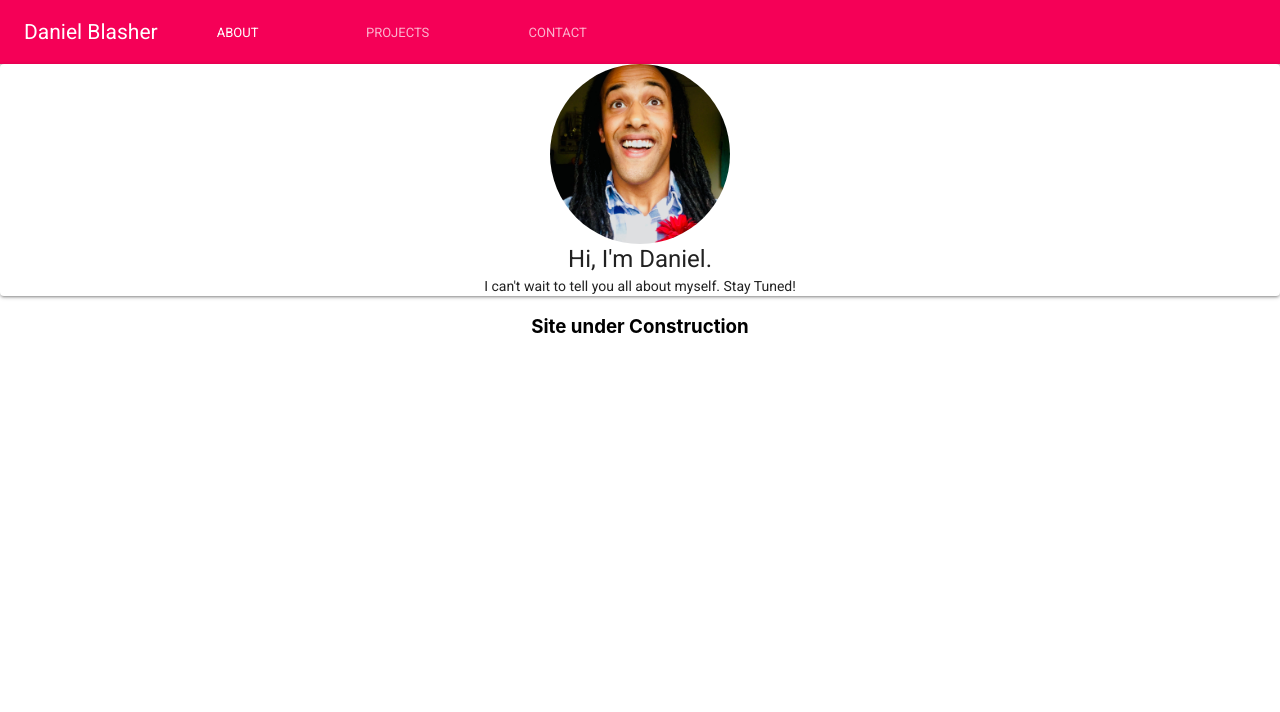
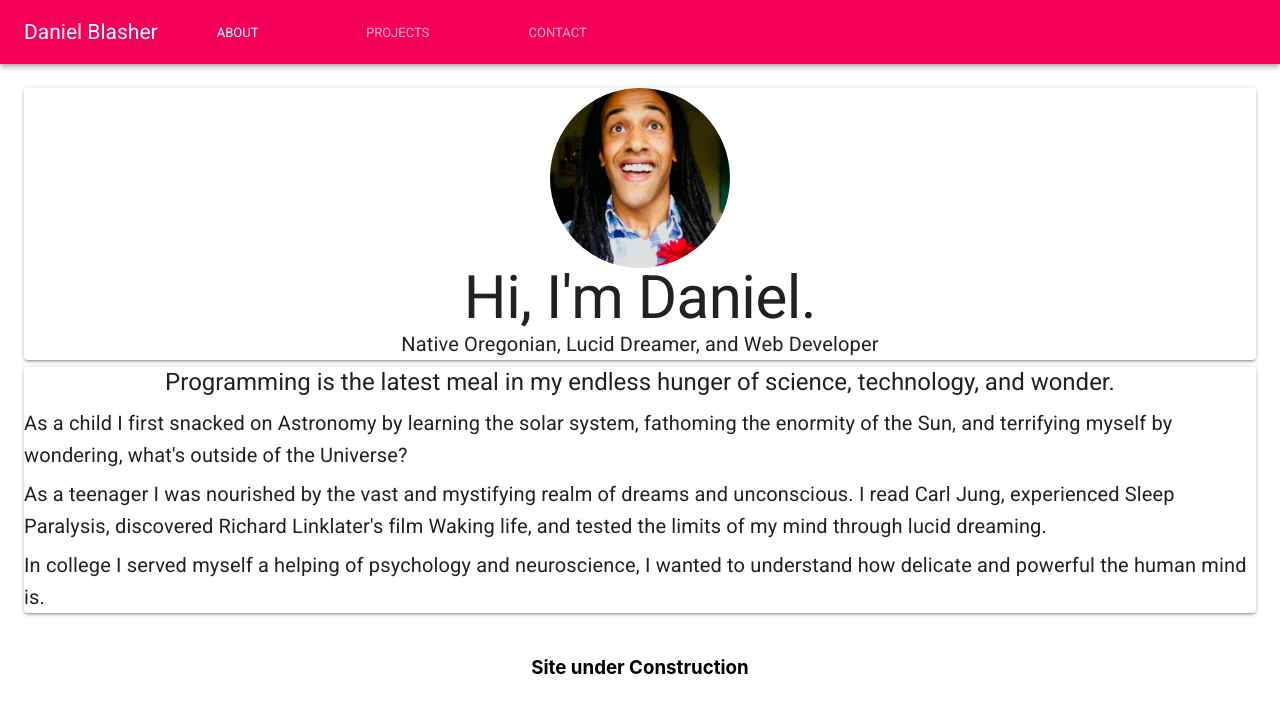
Before and after one commit to dblasher/Portfolio, a React (Create React App) app: page / in a window 1280 px wide. Shown: the top 712 px of the page. Built offline with nearby package versions, Linux system fonts and the light colour scheme.

Commit message:
getting some About content up

```diff
--- a/src/layouts/About.js
+++ b/src/layouts/About.js
@@ -1,18 +1,24 @@
 import React, { Component } from 'react'
-import { Paper, Avatar, Typography } from '@material-ui/core';
-import Daniel from './Daniel.jpg';
+import { Paper, Typography } from '@material-ui/core';
 
 class About extends Component {
     render() {
         return (
             <Paper>
-                <Avatar src = {Daniel} style={{ width: 180, height: 180, margin: "auto", justifyContent:"center"}}/>
-                <Typography variant="h5" component="h3">
-                    Hi, I'm Daniel.
+                <Typography variant="h5" gutterBottom>
+                    Programming is the latest meal in my endless hunger of science, technology, and wonder.
                 </Typography>
-                <Typography component="p">
-          I can't wait to tell you all about myself. Stay Tuned!
-        </Typography>
+                <Typography variant="h6" align = "left" gutterBottom>
+                    As a child I first snacked on Astronomy by learning the solar system, fathoming the enormity of the Sun,
+                    and terrifying myself by wondering, what's outside of the Universe?
+                </Typography>
+                <Typography variant="h6" align = "left" gutterBottom>
+                As a teenager I was nourished by the vast and mystifying realm of dreams and unconscious. I read Carl Jung, experienced Sleep Paralysis,
+                discovered Richard Linklater's film Waking life, and tested the limits of my mind through lucid dreaming.
+                </Typography>
+                <Typography variant="h6" align = "left">
+                In college I served myself a helping of psychology and neuroscience, I wanted to understand how delicate and powerful the human mind is.
+                </Typography>
             </Paper>
         );
     }
--- /dev/null
+++ b/src/layouts/Intro.js
@@ -0,0 +1,20 @@
+import React, { Component } from 'react'
+import { Paper, Avatar, Typography } from '@material-ui/core';
+import Daniel from './Daniel.jpg';
+
+class Intro extends Component {
+    render() {
+        return (
+            <Paper>
+                <Avatar src = {Daniel} style={{ width: 180, height: 180, margin: "auto", justifyContent:"center"}}/>
+                <Typography variant="h2">
+                    Hi, I'm Daniel.
+                </Typography>
+                <Typography variant="h6" gutterBottom>
+          Native Oregonian, Lucid Dreamer, and Web Developer
+                 </Typography>
+            </Paper>
+        );
+    }
+}
+export default Intro;
--- a/src/layouts/NavBar.js
+++ b/src/layouts/NavBar.js
@@ -2,6 +2,7 @@ import React from 'react';
 import PropTypes from 'prop-types';
 import { AppBar, Toolbar, Typography, Tabs, Tab } from '@material-ui/core';
 import './NavBar.css';
+import Intro from './Intro';
 import About from './About';
 import TicTac from '../projects/TicTac';
 import Weather from '../projects/weather/Weather';
@@ -47,7 +48,7 @@ class NavBar extends React.Component {
 
                     </Toolbar>
                 </AppBar>
-                {value === 0 && <About/>}
+                {value === 0 && <TabContainer><Intro/><About/></TabContainer>}
                 {value === 1 && <TabContainer><div class="projectHeader">Tic Tac Toe!</div><TicTac/><div class="projectHeader">Weather!</div><Weather/></TabContainer>}
                 {value === 2 && <TabContainer>Contact</TabContainer>}
             </div>
```
Also changed, not shown: 1 other file (tests, documents, lock files or other folders).
